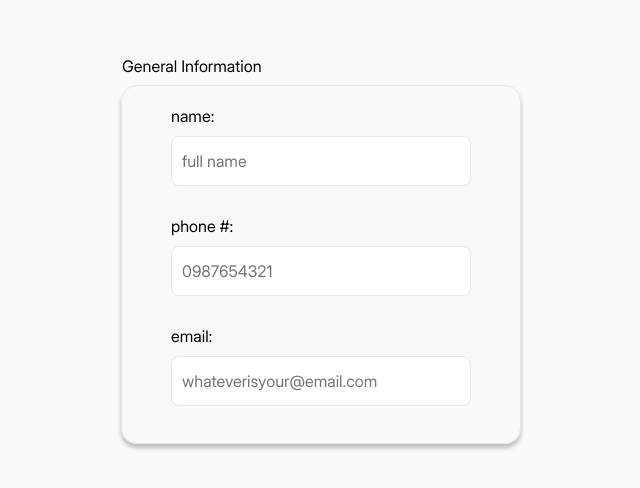
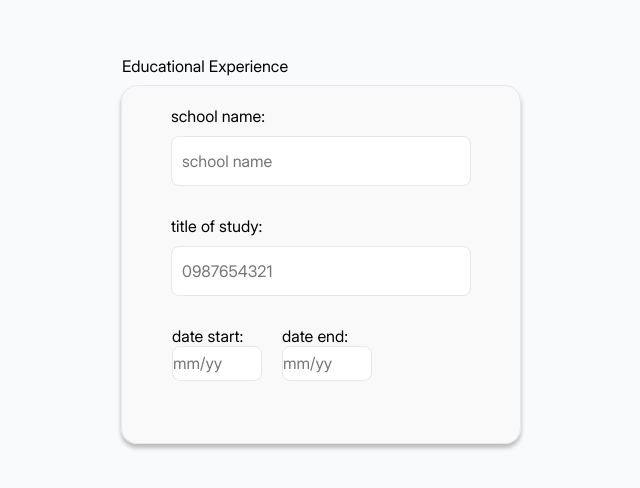
Before and after one commit to guesswhojustme/cv-application, a React (Vite) app: page / in a window 1280 px wide. Shown: the part 248-736 px from the top of the page, without its empty margins (399-1039 px from the left). Built offline with nearby package versions, Linux system fonts and the light colour scheme.

Commit message:
add education exp card component

```diff
--- a/src/App.jsx
+++ b/src/App.jsx
@@ -3,14 +3,14 @@ import reactLogo from './assets/react.svg'
 import viteLogo from './assets/vite.svg'
 import heroImg from './assets/hero.png'
 import './App.css'
-import { GeneralInfoCard } from './components/Cards'
+import { GeneralInfoCard, EducationExpCard } from './components/Cards'
 
 function App() {
   const [count, setCount] = useState(0)
 
   return (
      <>
-     <GeneralInfoCard/>
+     <EducationExpCard></EducationExpCard>
      </>
   )
 }
--- a/src/components/Cards.jsx
+++ b/src/components/Cards.jsx
@@ -2,7 +2,7 @@ import './card.css';
 
 export function GeneralInfoCard(){
     return (
-        <div className='container'>
+        <div className='gi-container'>
            <span className='card-title'>General Information</span>
            <div className='name-wrapper'>
             <span>name:</span>
@@ -19,3 +19,29 @@ export function GeneralInfoCard(){
         </div>
     )
 }
+
+export function EducationExpCard(){
+    return (
+        <div className='ee-container'>
+           <span className='card-title'>Educational Experience</span>
+           <div>
+            <span>school name:</span>
+            <input type="text" name="name" id="name" placeholder='school name'/>
+           </div>
+           <div>
+            <span>title of study:</span>
+            <input type="text" name="phone" id="phone" placeholder='0987654321'/>
+           </div>
+           <div className='date-wrapper'>
+            <div>
+                <span>date start:</span>
+                <input type="text" placeholder='mm/yy'/>
+            </div>
+            <div>
+                <span>date end:</span>
+                <input type="text" placeholder='mm/yy'/>
+            </div>
+           </div>
+        </div>
+    )
+}
--- a/src/components/card.css
+++ b/src/components/card.css
@@ -2,7 +2,7 @@
     color: blue;
 }
 
-.container{
+.gi-container, .ee-container{
     width: 400px;
     height: 359px;
     border-radius: 16px;
@@ -24,7 +24,7 @@
     transform: translateY(-150%);
 }
 
-.container > div > input{
+.gi-container > div > input{
     width: 300px;
     height: 50px;
     border-radius: 8px;
@@ -34,14 +34,58 @@
     padding-left: 10px;
 }
 
-.container > div {
+.gi-container > div {
     display: flex;
     flex-direction: column;
     gap: 5px;
     margin-bottom: 30px
 }
 
-.container > div > span {
+.gi-container > div > span {
     font-size: 16px;
     margin-bottom: 5px;
 }
+
+.ee-container > div > input{
+    width: 300px;
+    height: 50px;
+    border-radius: 8px;
+    border: 1px solid #E5E7EB;
+    background: #FFF;
+    font-size: 16px;
+    padding-left: 10px;
+}
+
+.ee-container > div:not(:last-child) {
+    display: flex;
+    flex-direction: column;
+    gap: 5px;
+    margin-bottom: 30px
+}
+
+.ee-container > div > span {
+    font-size: 16px;
+    margin-bottom: 5px;
+}
+
+.date-wrapper{
+    display: flex;
+    gap: 20px;
+    align-self: start;
+    margin-left: 50px;
+}
+
+.date-wrapper > div {
+    display: flex;
+    flex-direction: column;
+    align-items: start;
+}
+
+.date-wrapper > div > input{
+    border-radius: 8px;
+    width: 90px;
+    height: 35px;
+    border: 1px solid #E5E7EB;
+    background: #FFF;
+    font-size: 16px;
+}
```
